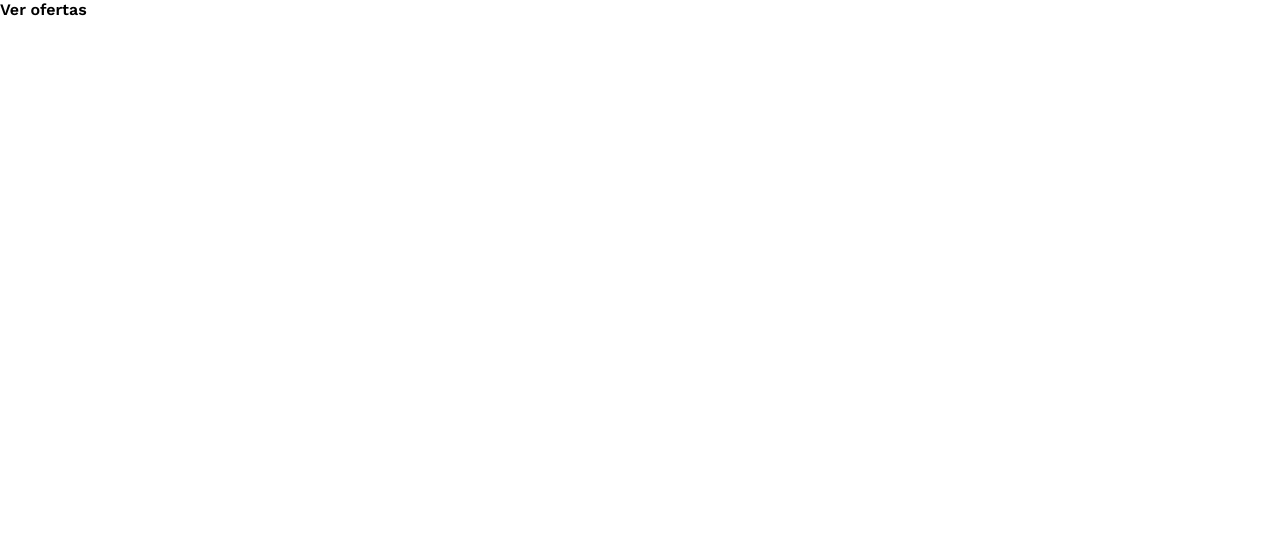
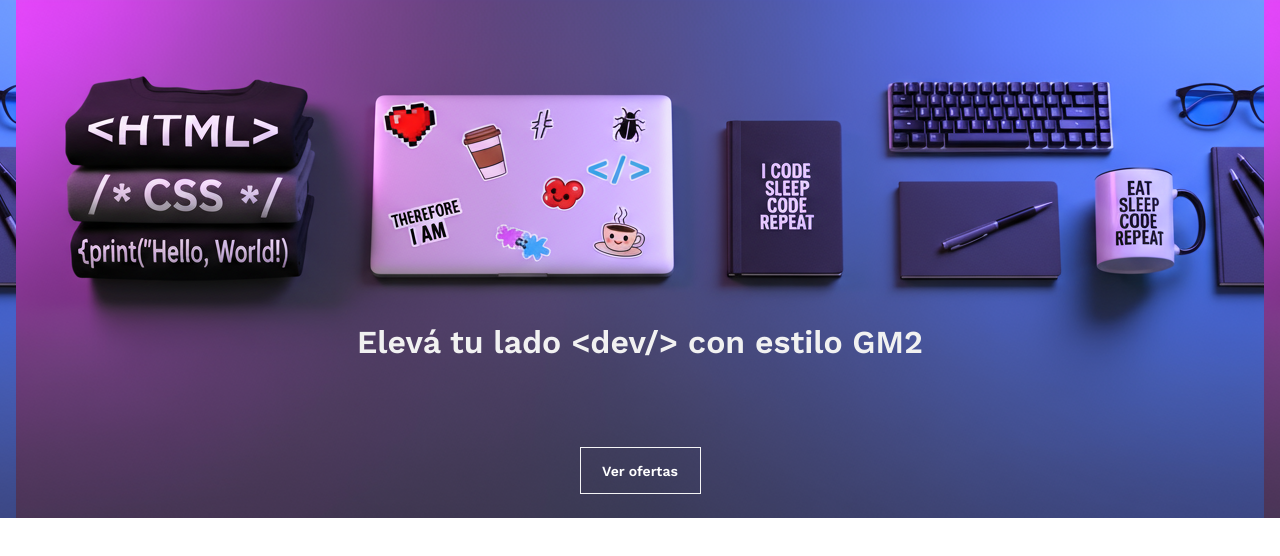
Before and after one commit to matiasBudani-gm2dev/TP-Integrador-1, a plain HTML site: page index.html in a window 1280 px wide. Drawn offline with nearby package versions, Linux system fonts and the light colour scheme.

Commit message:
feat(hero): adding html structure and css styles

```diff
--- a/index.html
+++ b/index.html
@@ -10,9 +10,11 @@
 </head>
 <body>
     <section class="hero">
-        <h1></h1>
-        <div class="see-offers">
-            <p>Ver ofertas</p>
+        <div class="hero-container">
+            <h1 class="main-title">Elevá tu lado &lt;dev/&gt; con estilo GM2</h1>
+            <div class="see-offers">
+                <p class="text">Ver ofertas</p>
+            </div>
         </div>
     </section>
 </body>
--- a/styles/hero.css
+++ b/styles/hero.css
@@ -0,0 +1,42 @@
+.hero {
+    display: flow-root;
+    background-image: url(/assets/HeroImage.png);
+    background-position: top center;
+}
+
+.hero-container{
+    margin-top: 279px;
+    display: flow-root;
+}
+
+.main-title {
+    height: 97px;
+    color: #F1F1F1;
+    font-weight: 600;
+    font-size: 32px;
+    line-height: 100%;
+    letter-spacing: 8%;
+    text-align: center;
+    margin: 0 33px;
+    margin-top: 47px;
+}
+
+.see-offers {
+    border: 1px solid #F4F4F5;
+    box-sizing: border-box;
+    width: 121px;
+    height: 47px;
+    margin: 24px auto;
+
+}
+
+.see-offers .text {
+    text-align: center;
+    color: white;
+    font-weight: 400;
+    font-size: 14px;
+    line-height: 15px;
+    letter-spacing: 8%;
+    vertical-align: middle;
+    padding: 16px;
+}
```
Also changed, not shown: assets/HeroImage.png (added).
